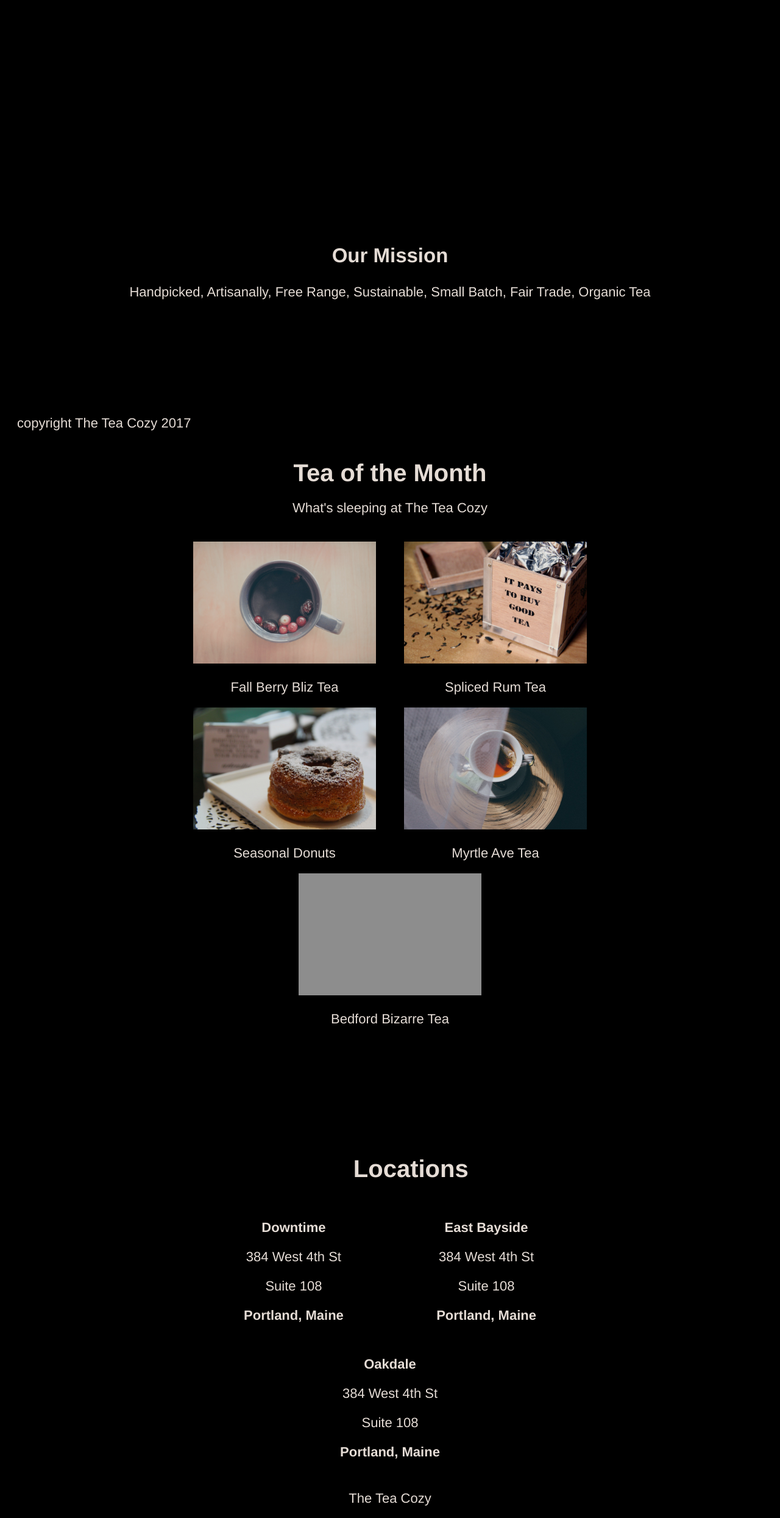
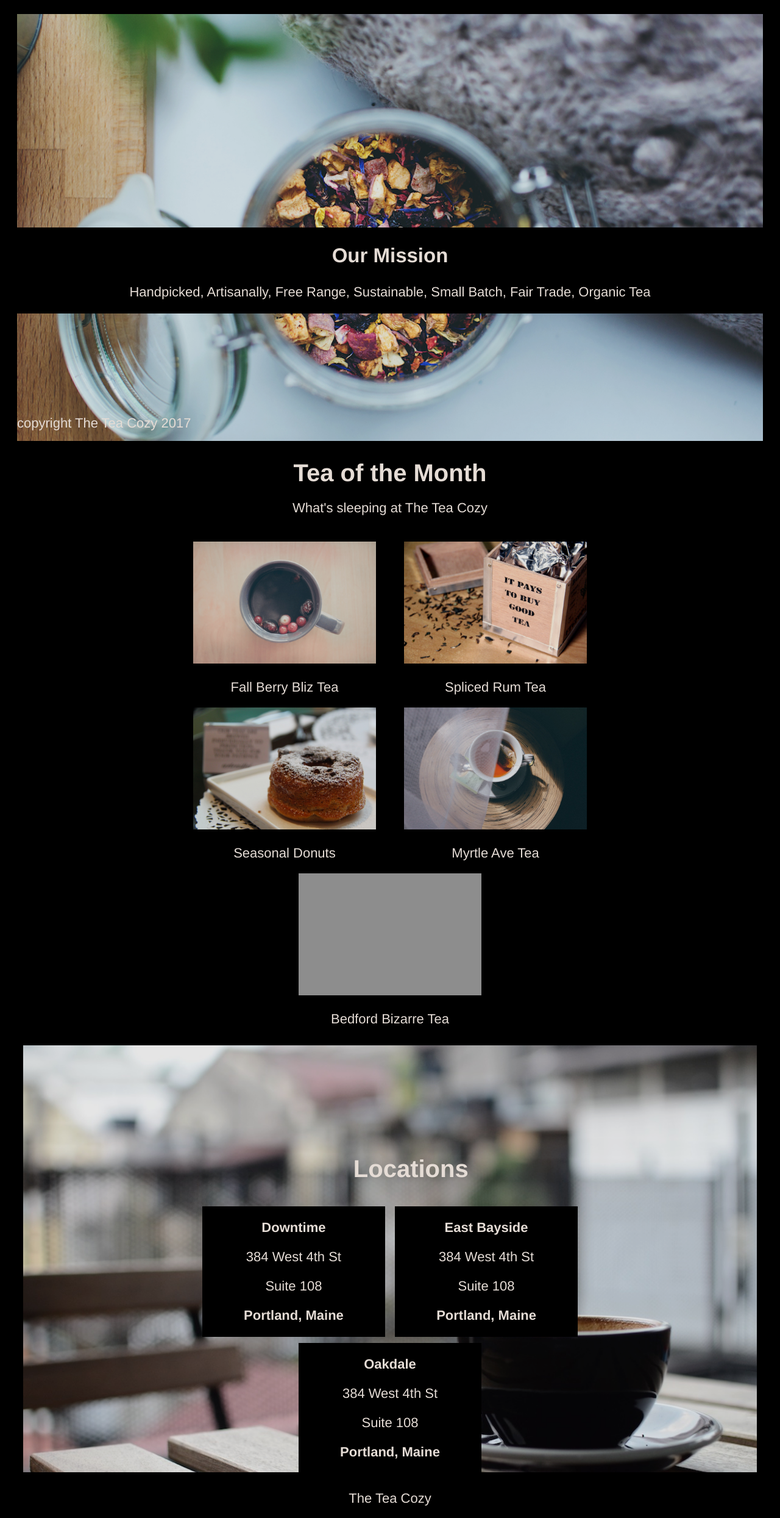
Before and after one commit to sanjithdas/TeaCozy, a plain HTML site: page index.html in a window 1280 px wide. Shown: the part 71-2560 px from the top of the page at 61% size. Drawn offline with Linux system fonts and the light colour scheme; grey boxes are pictures that could not be loaded.

Commit message:
Update style.css

```diff
--- a/assets/css/style.css
+++ b/assets/css/style.css
@@ -45,7 +45,7 @@ body {
 }
 .mission {
   margin: 20px;
-  background: url("./assets/images/img-mission-background.jpg");
+  background: url("/assets/images/img-mission-background.jpg");
   height: 700px;
   background-repeat: no-repeat;
   background-size: cover;
@@ -84,7 +84,7 @@ body {
 .location {
   height: 700px;
   width: auto;
-  background-image: url("./assets/images/img-locations-background.jpg");
+  background-image: url("/assets/images/img-locations-background.jpg");
   background-size: cover;
   background-repeat: no-repeat;
   margin: 30px;
```
